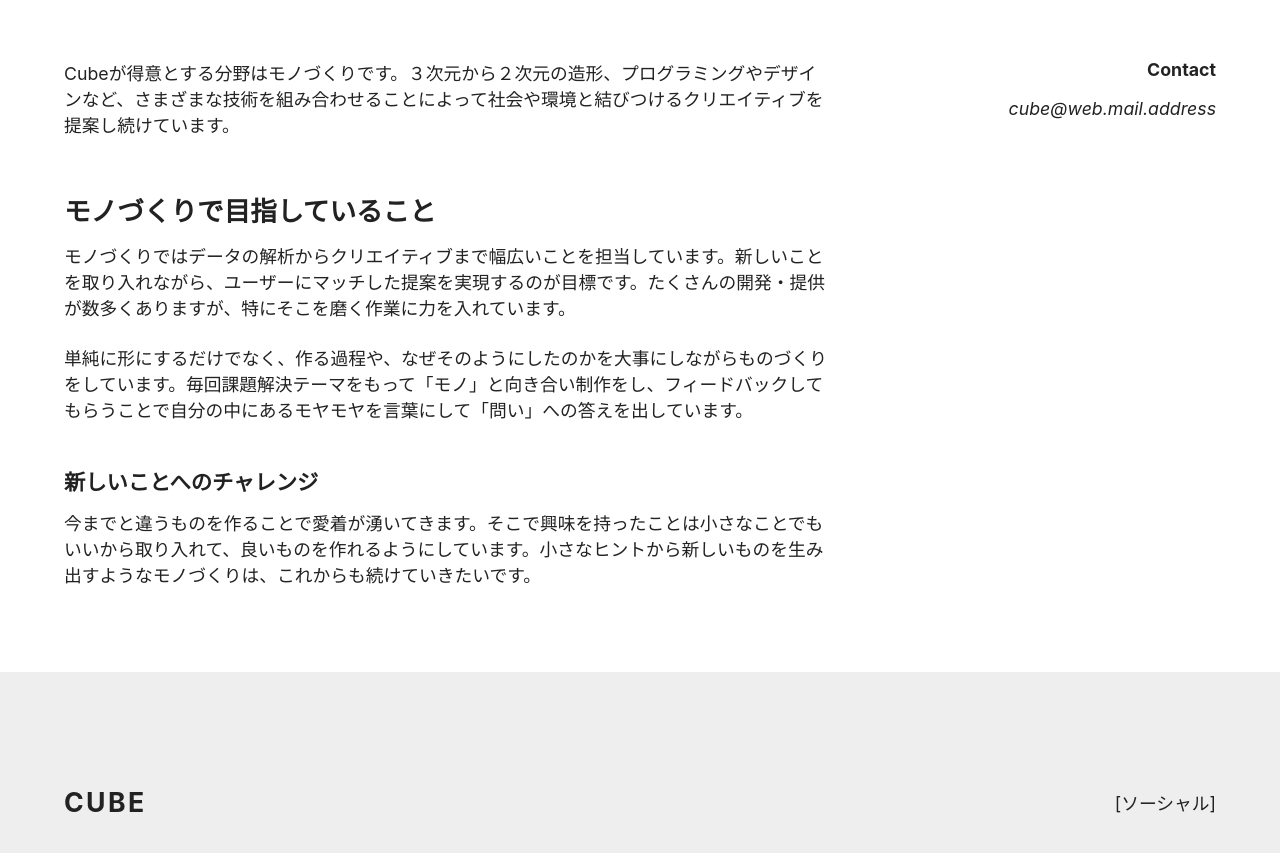
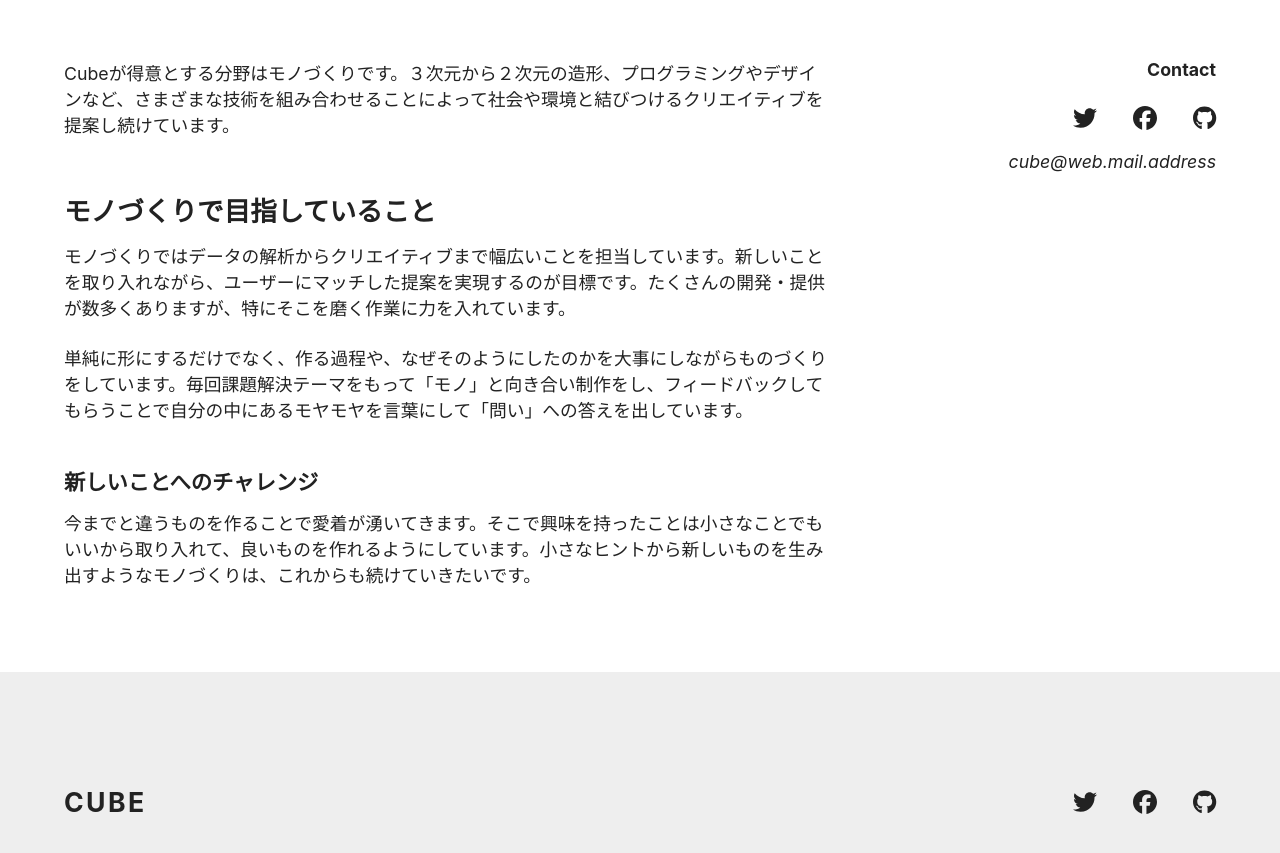
Before and after one commit to itc-s22025/next-react-website, a Next.js app in the folder blog/: page /about in a window 1280 px wide. Shown: the part 1038-1891 px from the top of the page. Built offline with nearby package versions, Linux system fonts and the light colour scheme.

Commit message:
5th 5.9 social

```diff
--- a/blog/components/contact.js
+++ b/blog/components/contact.js
@@ -1,9 +1,11 @@
+import Social from 'components/social'
 import styles from 'styles/contact.module.css'
 
 const Contact = () => {
 	return (
 		<div className={styles.stack}>
 			<h3 className={styles.heading}>Contact</h3>
+			<Social />
 			<address>cube@web.mail.address</address>
 		</div>
 	)
--- a/blog/components/footer.js
+++ b/blog/components/footer.js
@@ -1,5 +1,6 @@
 import Container from 'components/container'
 import Logo from 'components/logo'
+import Social from 'components/social'
 import styles from 'styles/footer.module.css'
 
 const Footer = () => {
@@ -8,7 +9,7 @@ const Footer = () => {
 	  <Container>
       		<div className={styles.flexContainer}>
         		<Logo />
-       			[ソーシャル]
+       			<Social />
      		</div>
 	  </Container>
     </footer>
--- a/blog/components/social.js
+++ b/blog/components/social.js
@@ -10,6 +10,29 @@ import {
 
 const Social = () =>{
 	return (
+		<ul className={styles.list}>
+			<li>
+			 <a href="https://twitter.com/">
+				<FontAwesomeIcon icon={faTwitter} />
+				<span className="sr-only">Twitter</span>
+			 </a>
+			</li>
 
+			<li>
+			 <a href="https://www.facebook.com/">
+				<FontAwesomeIcon icon={faFacebook} />
+				<span className="sr-only">Facebook</span>
+			 </a>
+			</li>
+
+			<li>
+			 <a href="https://github.com/">
+				<FontAwesomeIcon icon={faGithub} />
+				<span className="sr-only">Github</span>
+			 </a>
+			</li>
+		</ul>
 	)
 }
+
+export default Social
```
